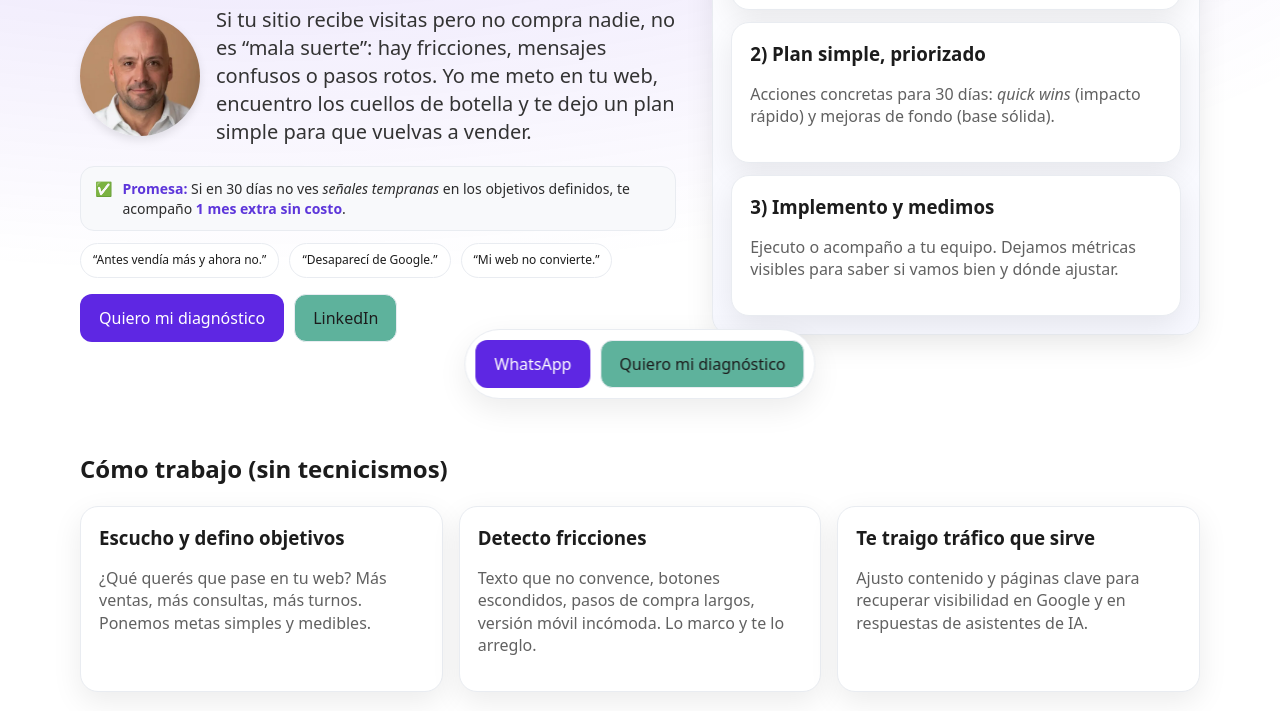
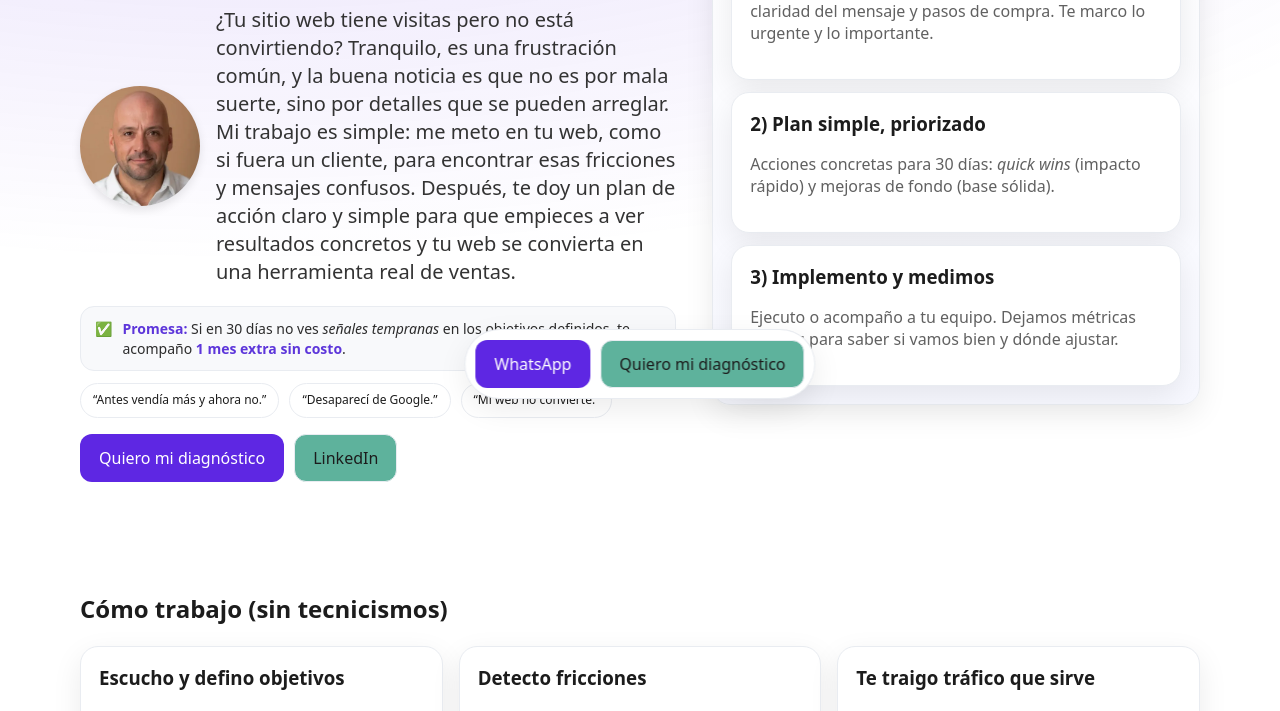
Before and after one commit to JuanJoCuccia/JuanJoCuccia.github.io, a plain HTML site: page index.html in a window 1280 px wide. Shown: the part 389-1100 px from the top of the page. Drawn offline with Linux system fonts and the light colour scheme.

Commit message:
Update index.html

```diff
--- a/index.html
+++ b/index.html
@@ -281,8 +281,8 @@ height="0" width="0" style="display:none;visibility:hidden"></iframe></noscript>
         <div class="intro-with-photo">
           <img src="JuanJo-400.webp" alt="JuanJo Cuccia" class="avatar" width="120" height="120" />
           <p class="sub">
-            Si tu sitio recibe visitas pero no compra nadie, no es “mala suerte”: hay fricciones, mensajes confusos o pasos rotos.
-            Yo me meto en tu web, encuentro los cuellos de botella y te dejo un plan simple para que vuelvas a vender.
+            ¿Tu sitio web tiene visitas pero no está convirtiendo? Tranquilo, es una frustración común, y la buena noticia es que no es por mala suerte, sino por detalles que se pueden arreglar.
+            Mi trabajo es simple: me meto en tu web, como si fuera un cliente, para encontrar esas fricciones y mensajes confusos. Después, te doy un plan de acción claro y simple para que empieces a ver resultados concretos y tu web se convierta en una herramienta real de ventas.
           </p>
         </div>
 
```
